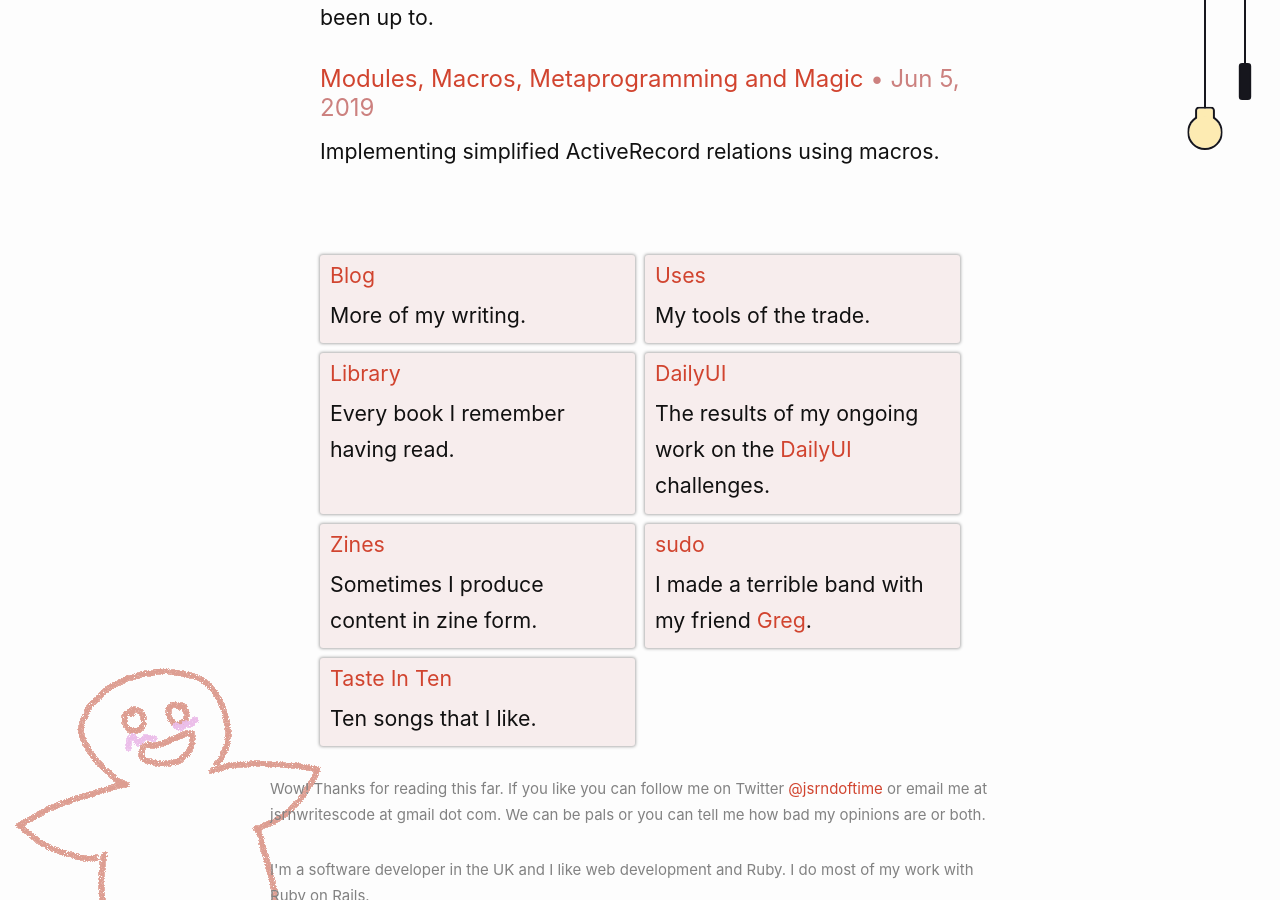
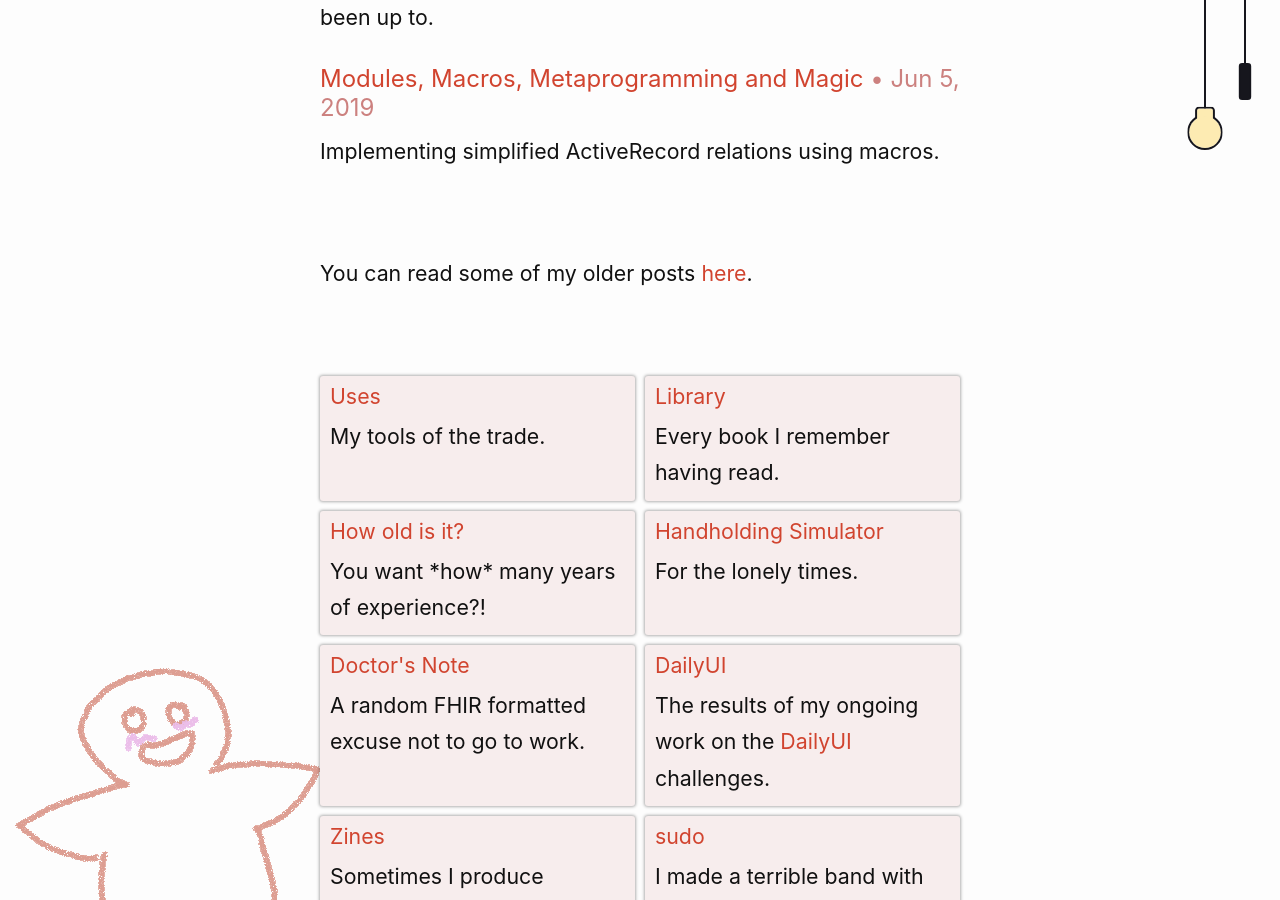
Before and after one commit to jsrn/jsrn.github.io, a Jekyll site: the page built from index.html, in a window 1280 px wide and 900 px high, scrolled down 1131 px. Built offline with Jekyll 4.4.1, drawn with Linux system fonts in a browser that asks for light colours.

Commit message:
Added some projects

```diff
--- a/_data/projects.yml
+++ b/_data/projects.yml
@@ -1,7 +1,3 @@
-- name: Blog
-  url: /writing
-  description: More of my writing.
-
 - name: Uses
   url: /uses
   description: My tools of the trade.
@@ -9,6 +5,18 @@
 - name: Library
   url: /library
   description: Every book I remember having read.
+
+- name: How old is it?
+  url: https://howoldisit.glitch.me
+  description: You want *how* many years of experience?!
+
+- name: Handholding Simulator
+  url: https://handholding-simulator.glitch.me
+  description: For the lonely times.
+
+- name: Doctor's Note
+  url: https://doctorsnote.jsrn.net
+  description: A random FHIR formatted excuse not to go to work.
 
 - name: DailyUI
   url: /daily-ui
--- a/index.html
+++ b/index.html
@@ -29,6 +29,10 @@ layout: page
 </section>
 
 <section>
+  <p>You can read some of my older posts <a href="/writing">here</a>.</p>
+</section>
+
+<section>
   <div class="project-container">
     {% for project in site.data.projects %}
     <div class="project-box">
```
